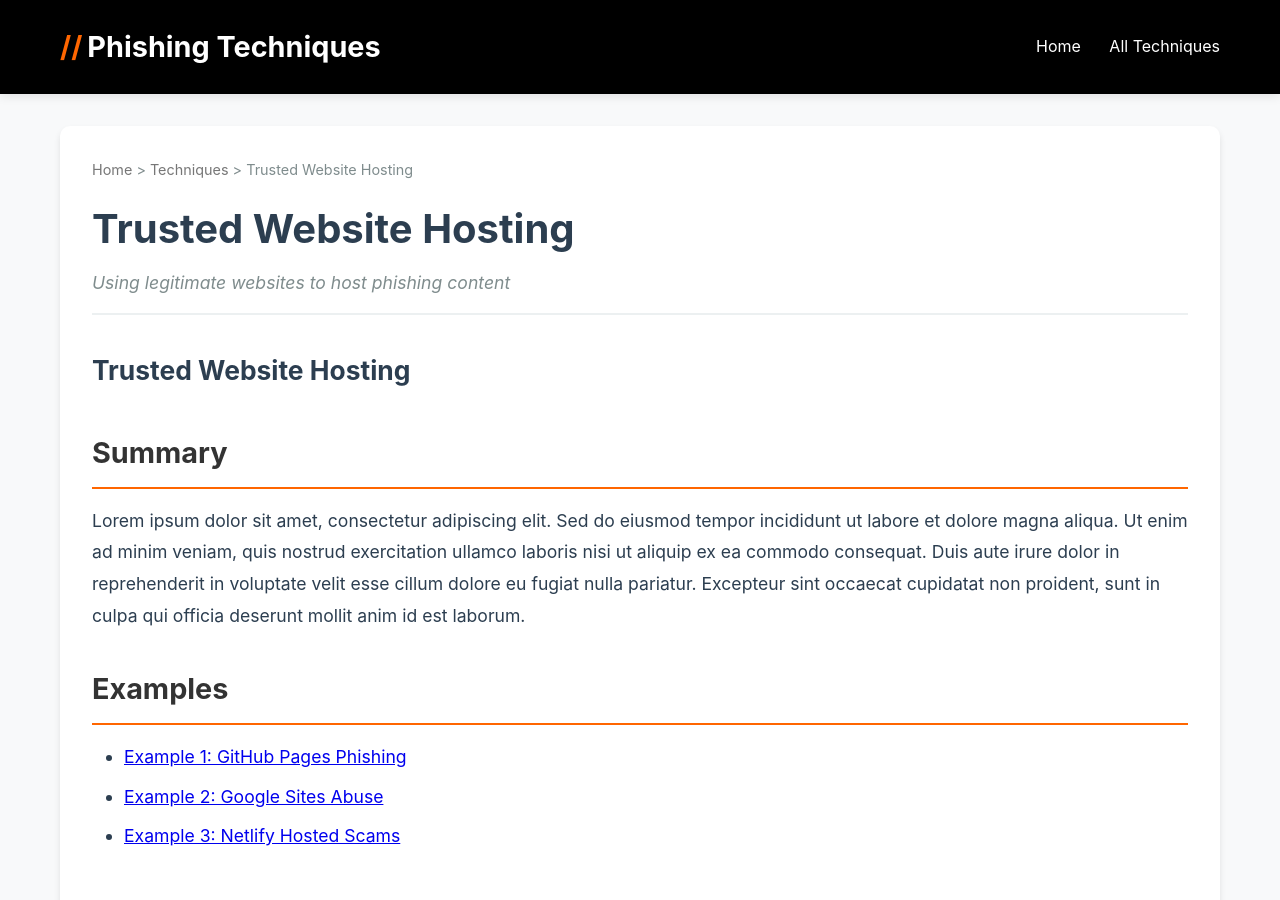
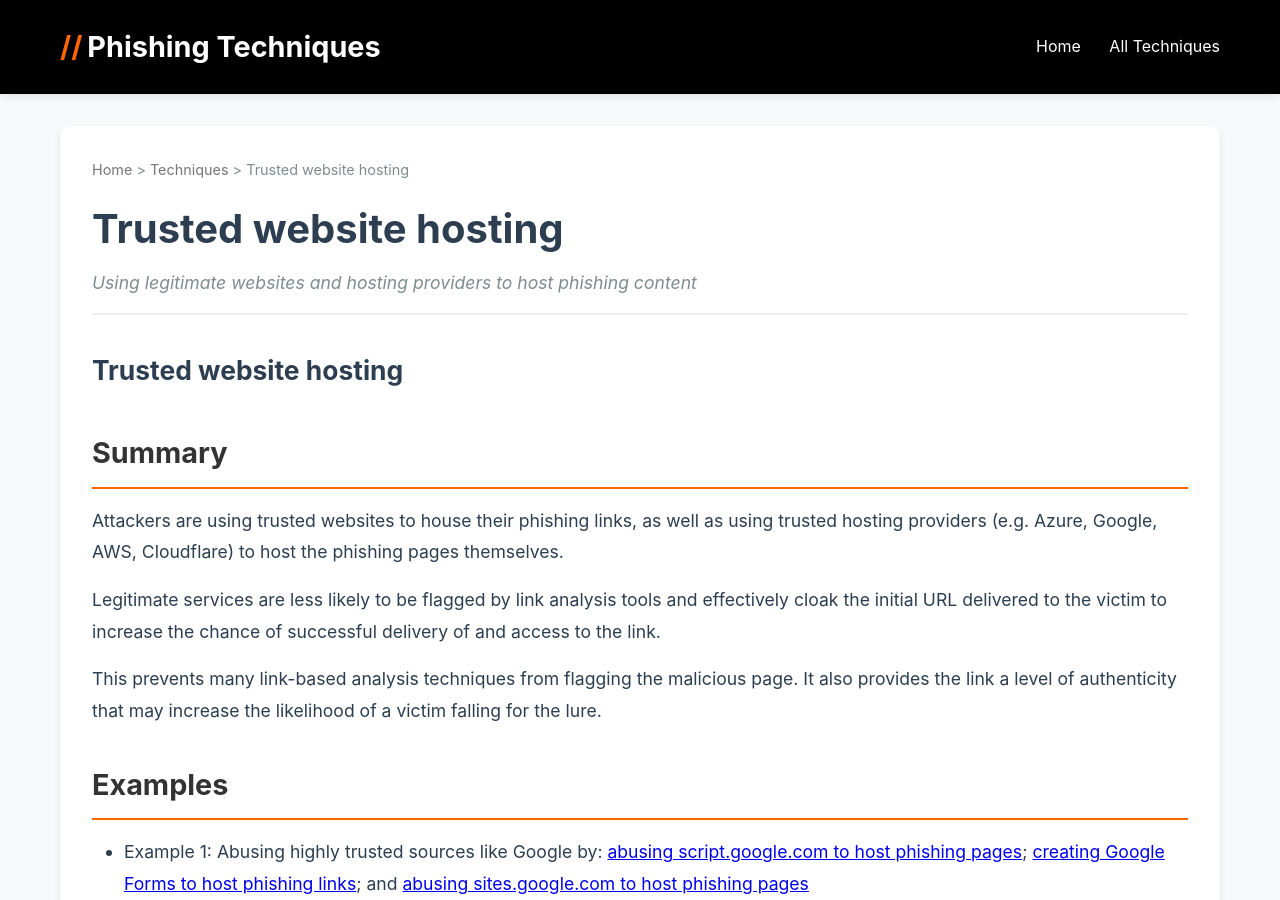
Before and after one commit to pushsecurity/phishing-techniques, a Jekyll site: the page built from _techniques/trusted-website-hosting.md, in a window 1280 px wide and 900 px high. Built offline with Jekyll 4.4.1, drawn with Linux system fonts in a browser that asks for light colours; some of the changed text lies outside the part shown.

Commit message:
Update trusted-website-hosting.md
updated description

```diff
--- a/_techniques/trusted-website-hosting.md
+++ b/_techniques/trusted-website-hosting.md
@@ -1,17 +1,26 @@
 ---
 layout: technique
-title: Trusted Website Hosting
-description: Using legitimate websites to host phishing content
+title: Trusted website hosting
+description: Using legitimate websites and hosting providers to host phishing content
 ---
 
-# Trusted Website Hosting
+# Trusted website hosting
 
 ## Summary
 
-Lorem ipsum dolor sit amet, consectetur adipiscing elit. Sed do eiusmod tempor incididunt ut labore et dolore magna aliqua. Ut enim ad minim veniam, quis nostrud exercitation ullamco laboris nisi ut aliquip ex ea commodo consequat. Duis aute irure dolor in reprehenderit in voluptate velit esse cillum dolore eu fugiat nulla pariatur. Excepteur sint occaecat cupidatat non proident, sunt in culpa qui officia deserunt mollit anim id est laborum.
+Attackers are using trusted websites to house their phishing links, as well as using trusted hosting providers (e.g. Azure, Google, AWS, Cloudflare) to host the phishing pages themselves.
+
+Legitimate services are less likely to be flagged by link analysis tools and effectively cloak the initial URL delivered to the victim to increase the chance of successful delivery of and access to the link.
+
+This prevents many link-based analysis techniques from flagging the malicious page. It also provides the link a level of authenticity that may increase the likelihood of a victim falling for the lure.
 
 ## Examples
 
-- [Example 1: GitHub Pages Phishing](https://example.com/github-pages-phishing)
-- [Example 2: Google Sites Abuse](https://example.com/google-sites-abuse)
-- [Example 3: Netlify Hosted Scams](https://example.com/netlify-scams)
+- Example 1: Abusing highly trusted sources like Google by: [abusing script.google.com to host phishing pages](https://www.bleepingcomputer.com/news/security/threat-actors-abuse-google-apps-script-in-evasive-phishing-attacks/); [creating Google Forms to host phishing links](https://cybersecuritynews.com/google-forms-weaponized/); and [abusing sites.google.com to host phishing pages](https://x.com/nicksdjohnson/status/1912439023982834120)
+- [Example 2: Using fake security alert issues on GitHub to distribute phishing links](https://www.bleepingcomputer.com/news/security/fake-security-alert-issues-on-github-use-oauth-app-to-hijack-accounts/) — A phishing campaign leveraged Dropbox’s legitimate email infrastructure. Employees received an email from no-reply@dropbox.com with a link to a PDF hosted on Dropbox. The PDF contained a phishing URL. Scanning the QR code or clicking the link led to credential theft pages.
+- [Example 3: Using Cloudflare developer domains to host phishing sites](https://pushsecurity.com/blog/how-aitm-phishing-kits-evade-detection/#id-step-1-cloudflare-workers-for-the-initial-gateway) — Cloudflare’s pages.dev and workers.dev domains are increasingly used by attackers for phishing domains. Cloudflare Workers are a serverless execution environment (a bit like AWS Lambdas) to prevent checks based on uncategorized/rare domains.
+- [Example 4: Azure Front Door used to host AiTM sites](https://www.aitm-feed.com/blog/azure-front-door-aitm-phishing) — Azure FD used to host AiTM phishing pages, using multiple redirect stages e.g. page1.azurefd.net to page2.azurefd.net, etc.), targeting the World Food Programme, UNICEF, major news outlets, and even U.S. government email accounts.
+- [Example 5: Multiple cloud storage phishing links used to obfuscate malicious sites used in phishing campaigns](https://radicl.com/radicl-blog/cloudy-with-a-chance-of-cc-theft) — Methods include distributing a HTML file hosted on a Linode Object Storage URL.
+
+## Further reading
+— [Useful resource of sites that allow attackers to “live off trusted sites”](https://lots-project.com/)
```
